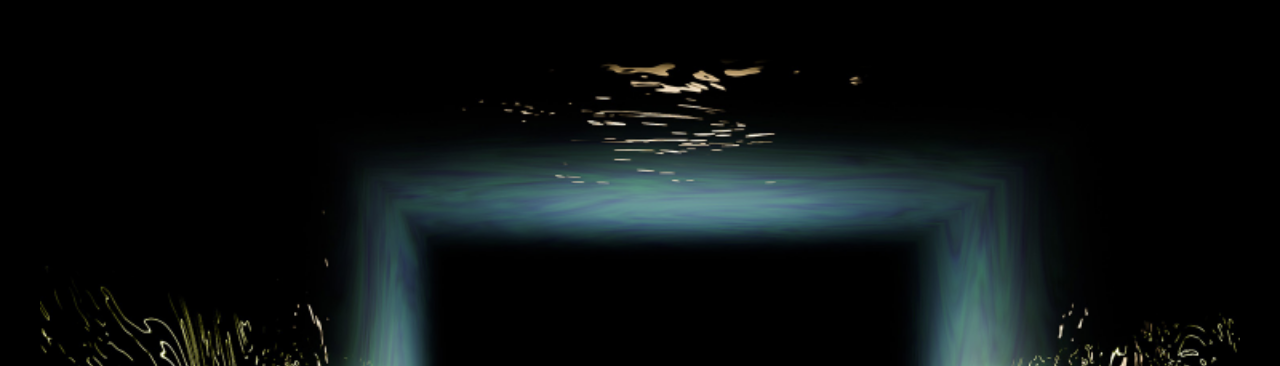
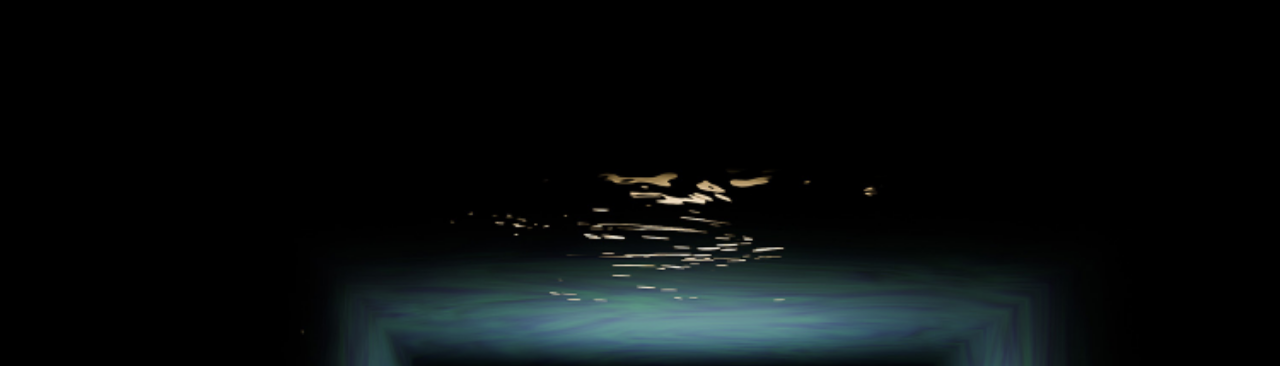
Before and after one commit to Kayham9/waterpool, a plain HTML site: page index.html in a window 1280 px wide. Shown: the part 434-800 px from the top of the page. Drawn offline with Linux system fonts and the light colour scheme.

Commit message:
Add files via upload

```diff
--- a/css/style.css
+++ b/css/style.css
@@ -2,7 +2,7 @@ body {
     margin: 0;
     background-color: black;
     color: white;
-    padding-top: 100px;
+    padding-top: 200px;
 }
 
 #water {
@@ -18,6 +18,7 @@ body {
 }
 
 #waterContainer {
+    margin: 0;
     text-align: center;
     font-family: Avenir, sans-serif;
 }
```
